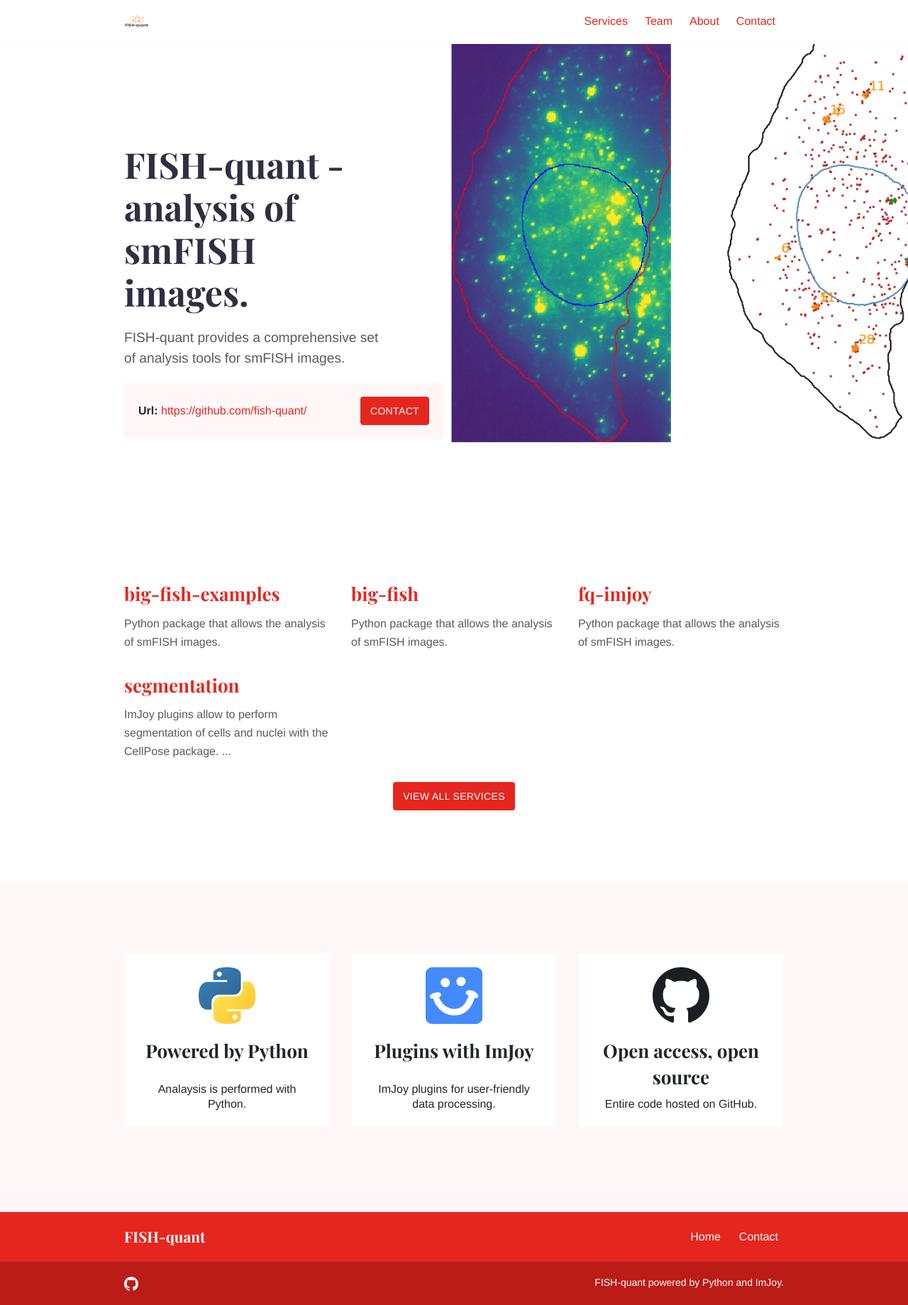
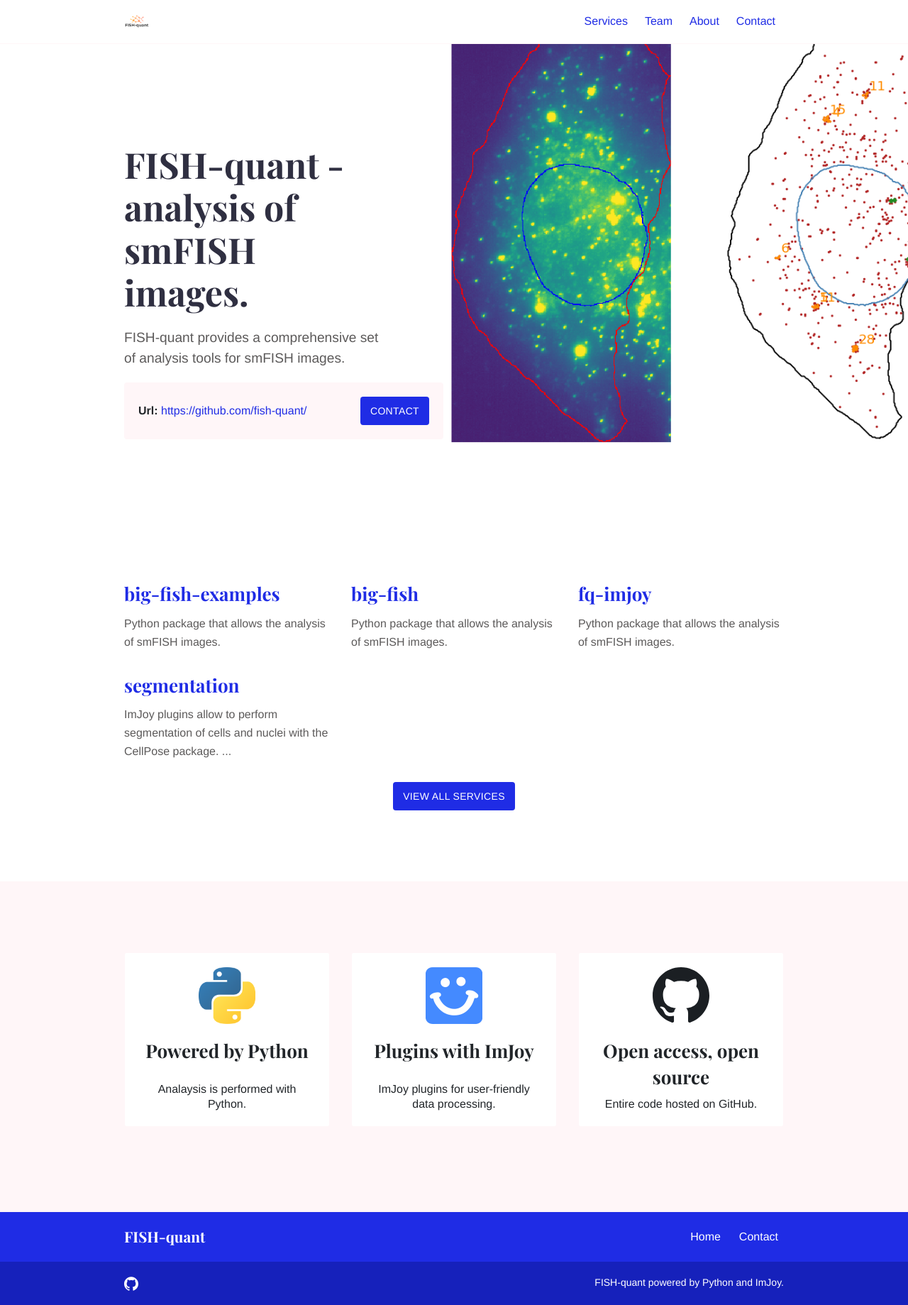
Before and after one commit to fish-quant/fish-quant.github.io, a Jekyll site: the page built from index.md, in a window 1280 px wide. Shown: the whole page at 71% size. Built offline with Jekyll 4.4.1, drawn with Linux system fonts in a browser that asks for light colours.

Commit message:
change color scheme

```diff
--- a/assets/css/style.scss
+++ b/assets/css/style.scss
@@ -3,8 +3,8 @@
 ---
 
 // Colors
-$primary: #E5261F;
-$secondary: #f88379;
+$primary: #1f2ce5;
+$secondary: #79b6f8;
 $black: #2f2f41;
 $white: #ffffff;
 $white-offset: #fff6f8;
```
